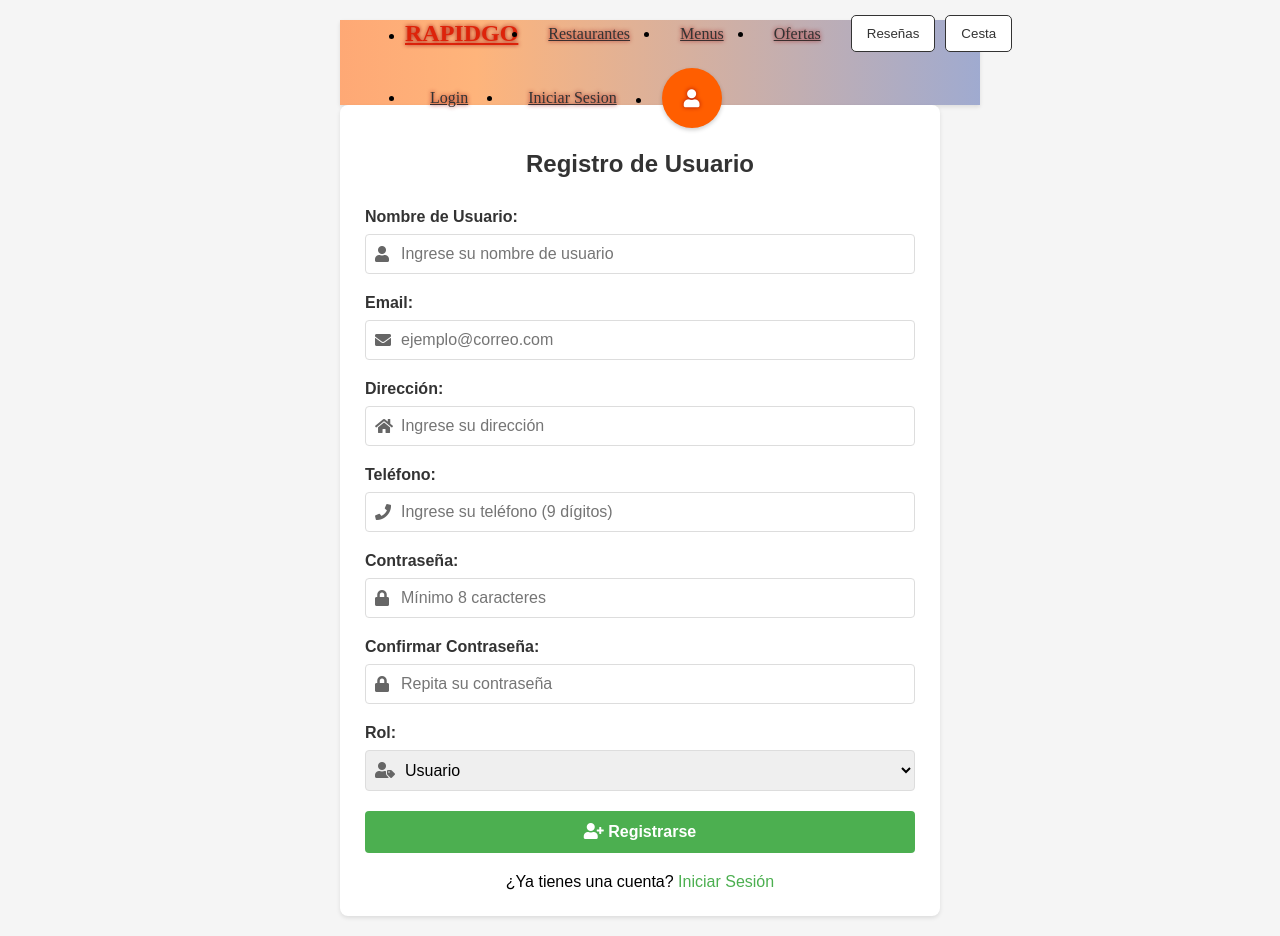
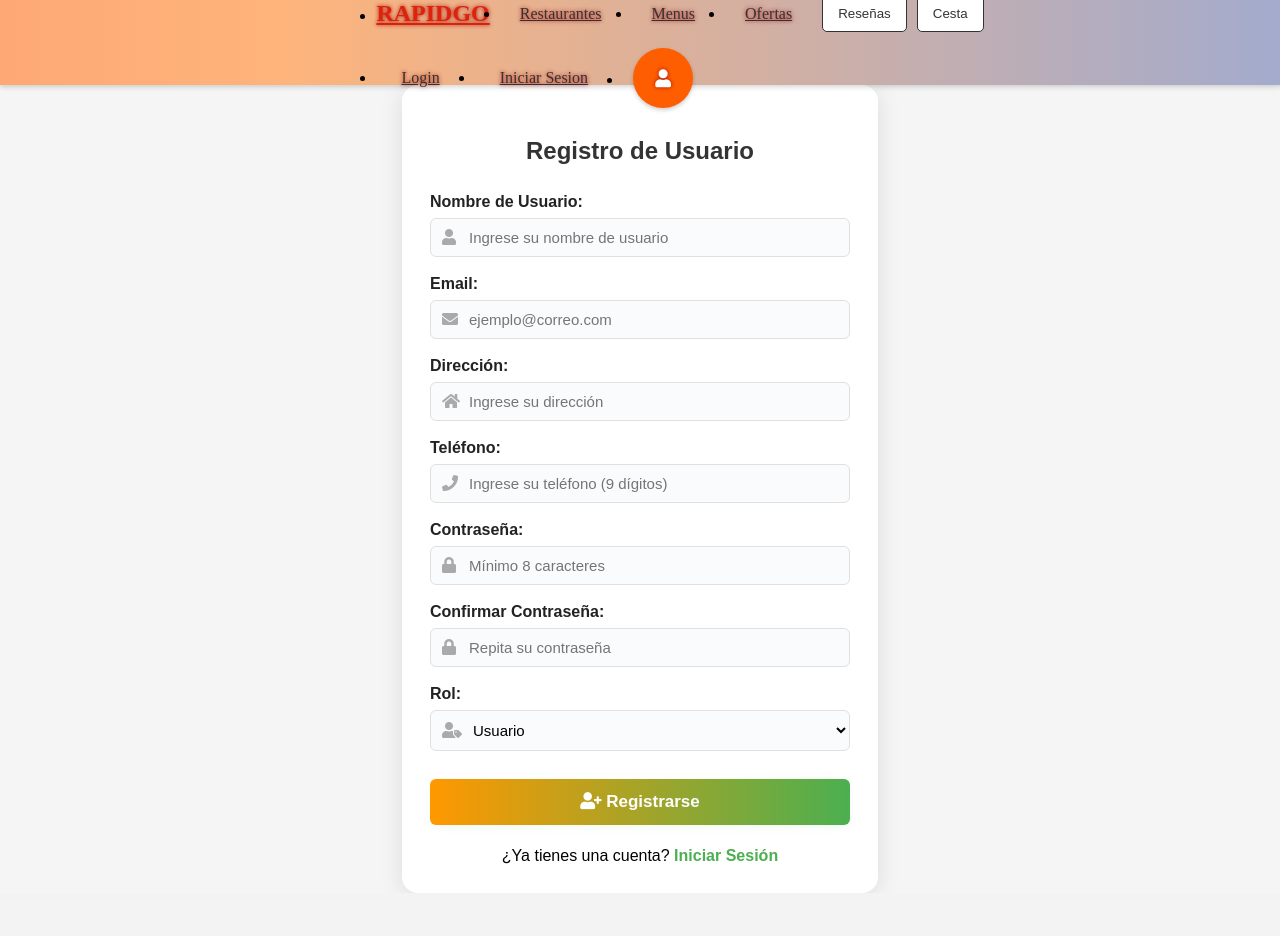
Before and after one commit to antoni117881/ProjectaRapidgo, a PHP site: page /Resource_registro.php in a window 1280 px wide. After the commit the page ends 864 px from the top, so only its background shows below. Run offline with PHP 8.4, Linux system fonts and the light colour scheme; some web fonts are replaced.

Commit message:
arreglar login y iniciaseccion

```diff
--- a/Resource_registro.php
+++ b/Resource_registro.php
@@ -8,48 +8,62 @@
     <style>
         body {
             font-family: Arial, sans-serif;
-            max-width: 600px;
-            margin: 0 auto;
-            padding: 20px;
             background-color: #f5f5f5;
+            min-height: 100vh;
+            margin: 0;
+            display: flex;
+            flex-direction: column;
+        }
+        .main-wrapper {
+            flex: 1;
+            display: flex;
+            align-items: center;
+            justify-content: center;
+            min-height: 90vh;
         }
         .form-container {
             background-color: white;
-            padding: 25px;
-            border-radius: 8px;
-            box-shadow: 0 2px 4px rgba(0,0,0,0.1);
+            padding: 32px 28px 28px 28px;
+            border-radius: 16px;
+            box-shadow: 0 4px 24px rgba(0,0,0,0.10);
+            width: 100%;
+            max-width: 420px;
+            margin: 0 auto;
         }
         .form-group {
-            margin-bottom: 20px;
+            margin-bottom: 18px;
         }
         .form-group label {
             display: block;
-            margin-bottom: 8px;
-            font-weight: bold;
-            color: #333;
+            margin-bottom: 7px;
+            font-weight: 600;
+            color: #222;
         }
         .input-group {
             position: relative;
         }
         .input-group i {
             position: absolute;
-            left: 10px;
+            left: 12px;
             top: 50%;
             transform: translateY(-50%);
-            color: #666;
+            color: #aaa;
+            font-size: 16px;
         }
         .input-group input, .input-group select {
             width: 100%;
-            padding: 10px 10px 10px 35px;
-            border: 1px solid #ddd;
-            border-radius: 4px;
+            padding: 10px 10px 10px 38px;
+            border: 1px solid #e0e0e0;
+            border-radius: 6px;
             box-sizing: border-box;
-            font-size: 16px;
+            font-size: 15px;
+            background: #fafbfc;
+            transition: border 0.2s;
         }
-        .input-group input:focus {
+        .input-group input:focus, .input-group select:focus {
             border-color: #4CAF50;
             outline: none;
-            box-shadow: 0 0 5px rgba(76,175,80,0.2);
+            background: #fff;
         }
         .error {
             color: #d32f2f;
@@ -60,47 +74,65 @@
             font-size: 14px;
         }
         .btn-submit {
-            background-color: #4CAF50;
+            background: linear-gradient(90deg, #ff9800 0%, #4CAF50 100%);
             color: white;
-            padding: 12px 20px;
+            padding: 13px 0;
             border: none;
-            border-radius: 4px;
+            border-radius: 6px;
             cursor: pointer;
             width: 100%;
-            font-size: 16px;
+            font-size: 17px;
             font-weight: bold;
-            transition: background-color 0.3s;
+            margin-top: 10px;
+            box-shadow: 0 2px 8px rgba(76,175,80,0.08);
+            transition: background 0.3s;
         }
         .btn-submit:hover {
-            background-color: #45a049;
+            background: linear-gradient(90deg, #4CAF50 0%, #ff9800 100%);
         }
         .login-link {
             text-align: center;
-            margin-top: 20px;
+            margin-top: 22px;
         }
         .login-link a {
             color: #4CAF50;
             text-decoration: none;
+            font-weight: 600;
         }
         .login-link a:hover {
             text-decoration: underline;
         }
+        header {
+            width: 100vw;
+            position: relative;
+            z-index: 10;
+            background: linear-gradient(90deg, #ff9800 0%, #ff5722 100%);
+            box-shadow: 0 2px 8px rgba(0,0,0,0.04);
+        }
+        @media (max-width: 600px) {
+            .form-container {
+                padding: 18px 6vw 18px 6vw;
+                max-width: 98vw;
+            }
+            .main-wrapper {
+                min-height: 100vh;
+            }
+        }
     </style>
 </head>
+<body>
 <header>
     <?php include 'Vista/Vistaheader.php'; ?>
 </header>
-<body>
+<div class="main-wrapper">
     <div class="form-container">
-        <h2 style="text-align: center; color: #333; margin-bottom: 30px;">Registro de Usuario</h2>
-
+        <h2 style="text-align: center; color: #333; margin-bottom: 28px;">Registro de Usuario</h2>
         <?php if(isset($_GET['error'])): ?>
             <div class="error">
                 <i class="fas fa-exclamation-circle"></i>
                 <?php echo htmlspecialchars($_GET['error']); ?>
             </div>
         <?php endif; ?>
-
         <form action="?action=Login" method="POST" onsubmit="return validarFormulario()">
             <div class="form-group">
                 <label for="nombre">Nombre de Usuario:</label>
@@ -111,7 +143,6 @@
                            placeholder="Ingrese su nombre de usuario">
                 </div>
             </div>
-
             <div class="form-group">
                 <label for="email">Email:</label>
                 <div class="input-group">
@@ -121,7 +152,6 @@
                            placeholder="ejemplo@correo.com">
                 </div>
             </div>
-
             <div class="form-group">
                 <label for="direccion">Dirección:</label>
                 <div class="input-group">
@@ -131,7 +161,6 @@
                            placeholder="Ingrese su dirección">
                 </div>
             </div>
-
             <div class="form-group">
                 <label for="telefono">Teléfono:</label>
                 <div class="input-group">
@@ -143,7 +172,6 @@
                            title="Ingrese un número de teléfono válido de 9 dígitos">
                 </div>
             </div>
-
             <div class="form-group">
                 <label for="password">Contraseña:</label>
                 <div class="input-group">
@@ -153,7 +181,6 @@
                            placeholder="Mínimo 8 caracteres">
                 </div>
             </div>
-
             <div class="form-group">
                 <label for="confirmar_password">Confirmar Contraseña:</label>
                 <div class="input-group">
@@ -163,7 +190,6 @@
                            placeholder="Repita su contraseña">
                 </div>
             </div>
-
             <div class="form-group">
                 <label for="rol">Rol:</label>
                 <div class="input-group">
@@ -174,49 +200,42 @@
                     </select>
                 </div>
             </div>
-
             <button type="submit" class="btn-submit" >
                 <i class="fas fa-user-plus"></i> Registrarse
             </button>
         </form>
-
         <div class="login-link">
             ¿Ya tienes una cuenta? <a href="?action=Login">Iniciar Sesión</a>
         </div>
     </div>
-
+</div>
 <script>
     function validarFormulario() {
         const password = document.getElementById('password').value;
         const confirmarPassword = document.getElementById('confirmar_password').value;
         const telefono = document.getElementById('telefono').value;
         const email = document.getElementById('email').value;
-
         // Validar coincidencia de contraseñas
         if (password !== confirmarPassword) {
             alert('Las contraseñas no coinciden');
             return false;
         }
-
         // Validar longitud de contraseña
         if (password.length < 8) {
             alert('La contraseña debe tener al menos 8 caracteres');
             return false;
         }
-
         // Validar formato de teléfono
         if (telefono && !telefono.match(/^[0-9]{9}$/)) {
             alert('El teléfono debe tener 9 dígitos numéricos');
             return false;
         }
-
         // Validar formato de email
         const emailRegex = /^[^\s@]+@[^\s@]+\.[^\s@]+$/;
         if (!emailRegex.test(email)) {
             alert('Por favor, ingrese un email válido');
             return false;
         }
-
         return true;
     }
 </script>
```
Lines whose indentation alone changed are shown as unchanged.
